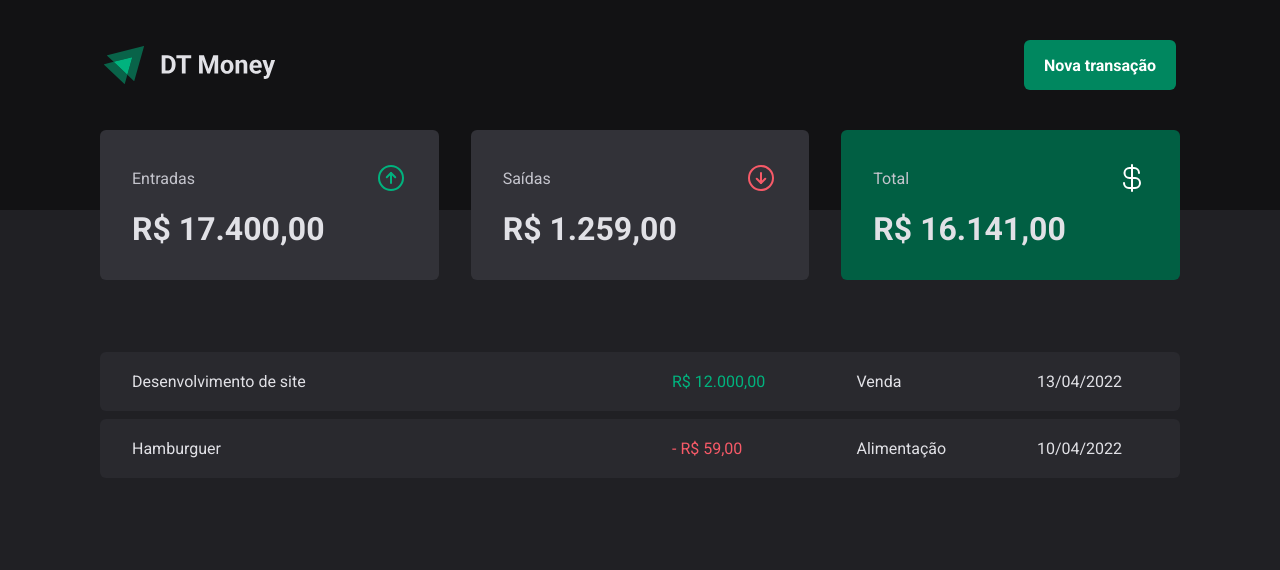
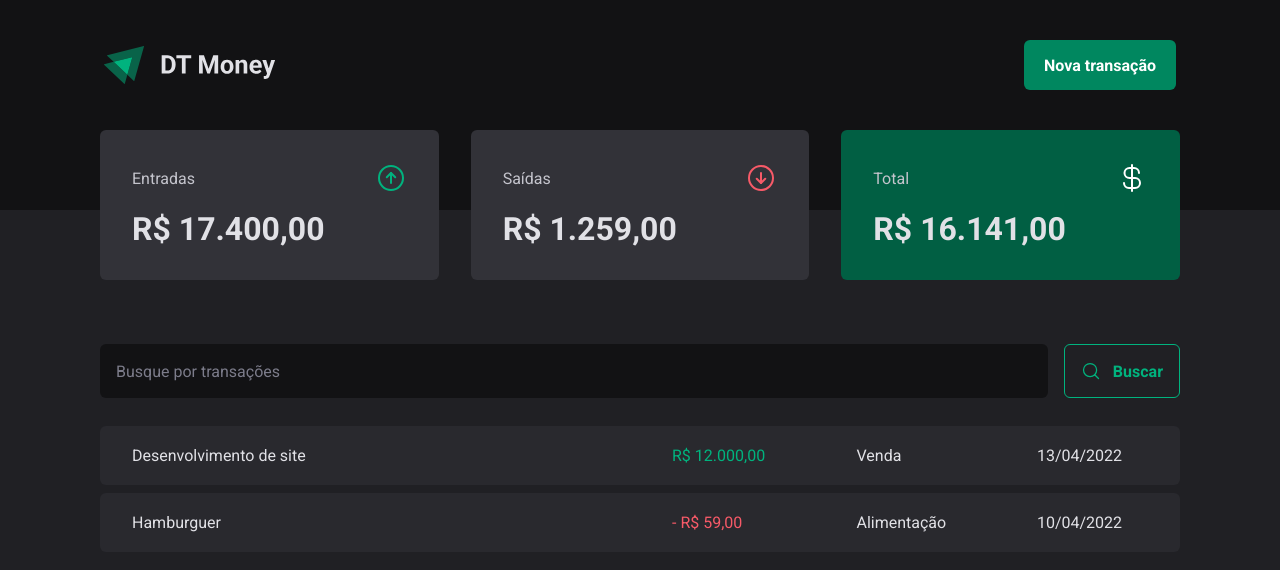
Before and after one commit to daviaxs/dt-money, a React (Vite) app: page / in a window 1280 px wide. Shown: the top 570 px of the page. Built offline with nearby package versions, Linux system fonts and the light colour scheme.

Commit message:
Created SearchForm component

```diff
--- a/src/pages/Transactions/index.tsx
+++ b/src/pages/Transactions/index.tsx
@@ -5,6 +5,7 @@ import {
   TransactionsContainer,
   TransactionsTable,
 } from './styles'
+import { SearchForm } from './utils/SearchForm'
 
 export function Transactions() {
   return (
@@ -13,6 +14,7 @@ export function Transactions() {
       <Summary />
 
       <TransactionsContainer>
+        <SearchForm />
         <TransactionsTable>
           <tbody>
             <tr>
--- a/src/pages/Transactions/styles.ts
+++ b/src/pages/Transactions/styles.ts
@@ -10,7 +10,7 @@ export const TransactionsTable = styled.table`
   width: 100%;
   border-collapse: separate;
   border-spacing: 0 0.5rem;
-  /* margin-top: 1.25rem; */
+  margin-top: 1.25rem;
 
   td {
     padding: 1.25rem 2rem;
--- /dev/null
+++ b/src/pages/Transactions/utils/SearchForm/index.tsx
@@ -0,0 +1,14 @@
+import { MagnifyingGlass } from 'phosphor-react'
+import { SearchFormContainer } from './styles'
+
+export function SearchForm() {
+  return (
+    <SearchFormContainer>
+      <input type="text" placeholder="Busque por transações" />
+      <button type="submit">
+        <MagnifyingGlass size={20} />
+        Buscar
+      </button>
+    </SearchFormContainer>
+  )
+}
--- /dev/null
+++ b/src/pages/Transactions/utils/SearchForm/styles.ts
@@ -0,0 +1,41 @@
+import { styled } from 'styled-components'
+
+export const SearchFormContainer = styled.form`
+  display: flex;
+  gap: 1rem;
+
+  input {
+    flex: 1;
+    border-radius: 6px;
+    border: 0;
+    background-color: ${(props) => props.theme['gray-900']};
+    color: ${(props) => props.theme['gray-300']};
+    padding: 1rem;
+
+    &::placeholder {
+      color: ${(props) => props.theme['gray-500']};
+    }
+  }
+
+  button {
+    display: flex;
+    align-items: center;
+    gap: 0.75rem;
+
+    padding: 1rem;
+    background-color: transparent;
+    border: 1px solid ${(props) => props.theme['green-300']};
+    color: ${(props) => props.theme['green-300']};
+    font-weight: bold;
+    border-radius: 6px;
+
+    transition: all ease-in-out 0.2s;
+
+    &:hover {
+      background-color: ${(props) => props.theme['green-500']};
+      border-color: ${(props) => props.theme['green-500']};
+      color: ${(props) => props.theme.white};
+      cursor: pointer;
+    }
+  }
+`
```
